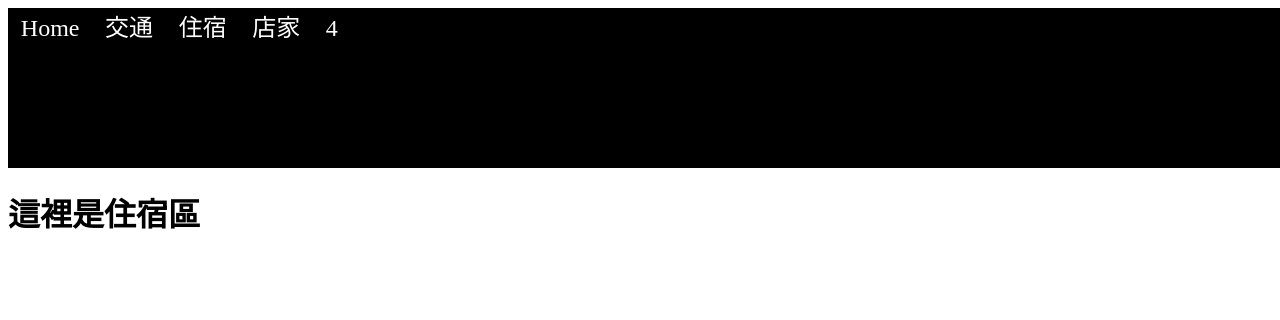
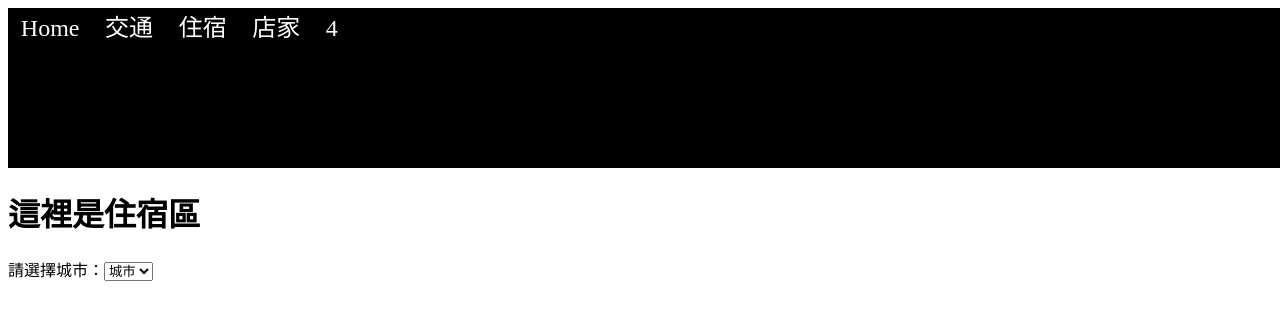
Before and after one commit to wuuuu0410/0517groupProject, a Vue app: page /2 in a window 1280 px wide. Before the commit this address had no page. Shown: the top 320 px of the page. Built offline with nearby package versions, Linux system fonts and the light colour scheme.

Commit message:
add fetchdata.js into 2

```diff
--- a/src/views/2/2.vue
+++ b/src/views/2/2.vue
@@ -1,5 +1,20 @@
 <template>
   <h1>這裡是住宿區</h1>
+  <label>請選擇城市：</label>
+  <select>
+    <option value="">城市</option>
+    <option value="">城市</option>
+    <option value="">城市</option>
+    <option value="">城市</option>
+    <option value="">城市</option>
+    <option value="">城市</option>
+    <option value="">城市</option>
+    <option value="">城市</option>
+    <option value="">城市</option>
+    <option value="">城市</option>
+    <option value="">城市</option>
+    <option value="">城市</option>
+  </select>
 </template>
 
 <style scoped lang="scss">
```
